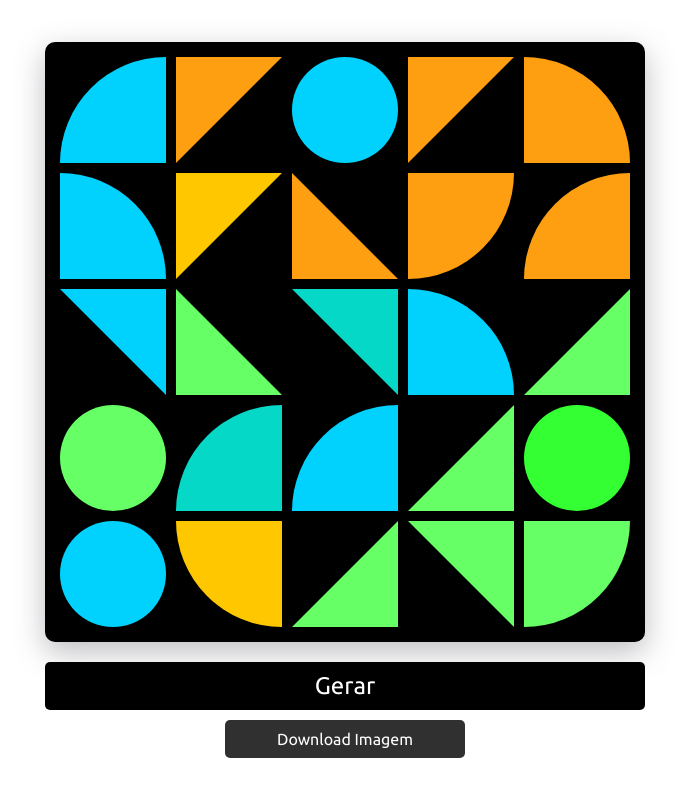
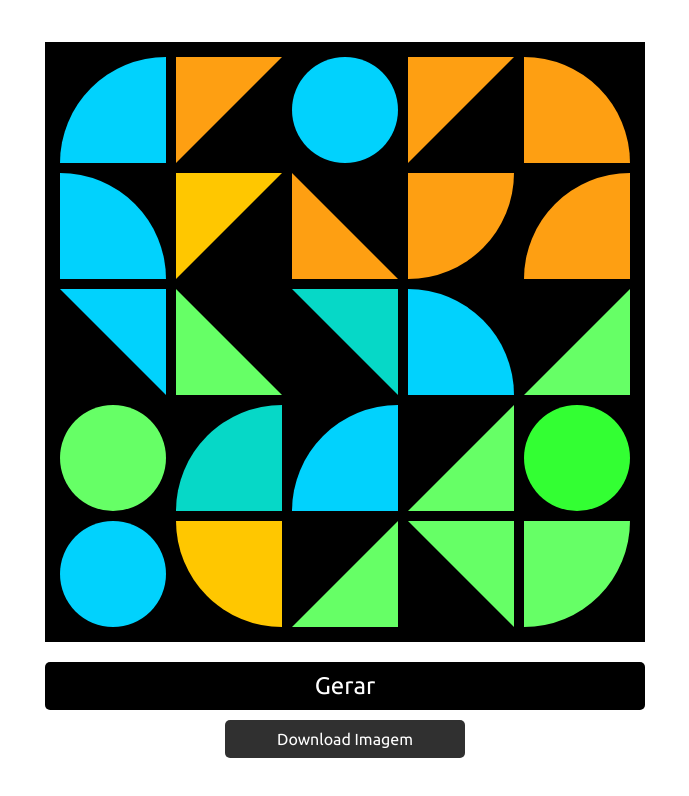
Before and after one commit to marvieiradev/geometric-art-generator, a plain HTML site: page index.html in a window 1280 px wide. Shown: the whole page, without its empty margins (295-984 px from the left). Drawn offline with nearby package versions, Linux system fonts and the light colour scheme.

Commit message:
feat: removed the box shadow and border radius of the container

```diff
--- a/style.css
+++ b/style.css
@@ -21,8 +21,6 @@
     grid-template-columns: repeat(5, 1fr);
     padding: 15px;
     gap: 10px;
-    border-radius: 10px;
-    box-shadow: 0 10px 30px rgba(90, 90, 100, 0.4);
 }
 
 .container div {
```
